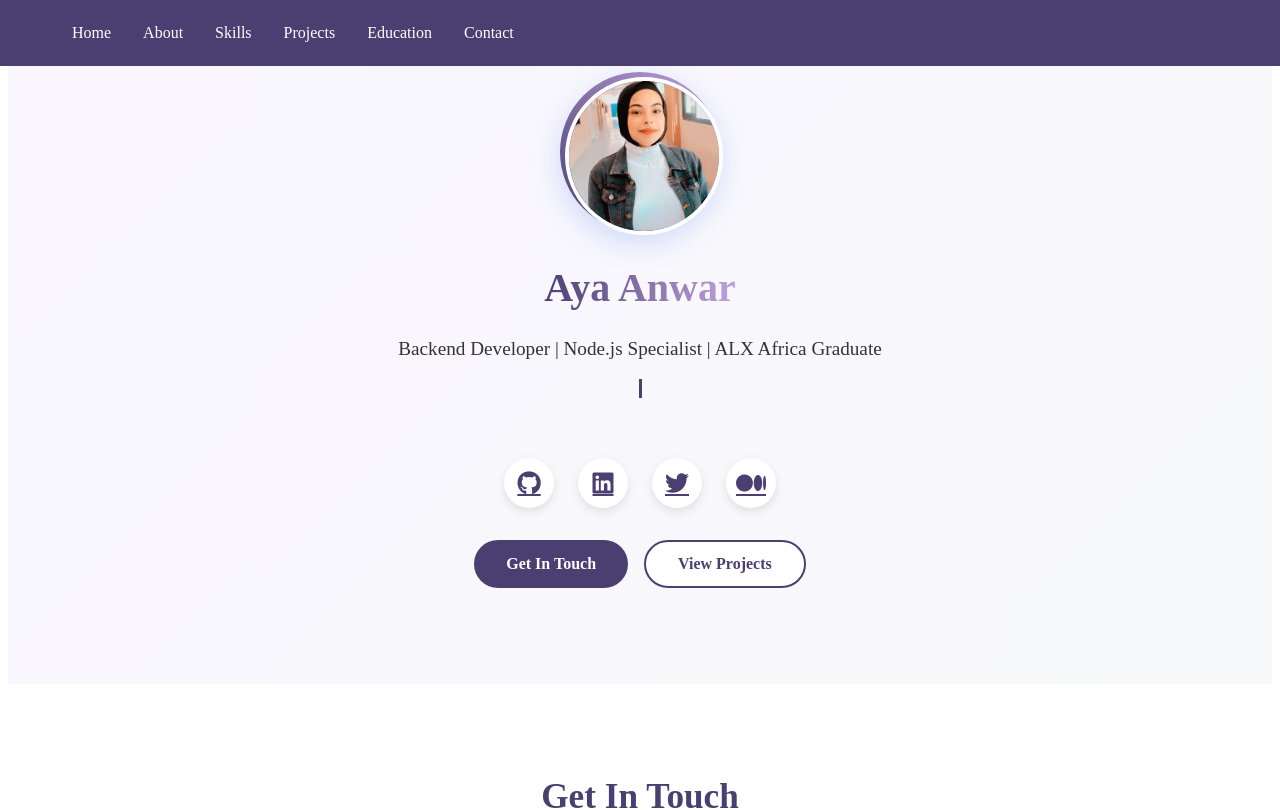
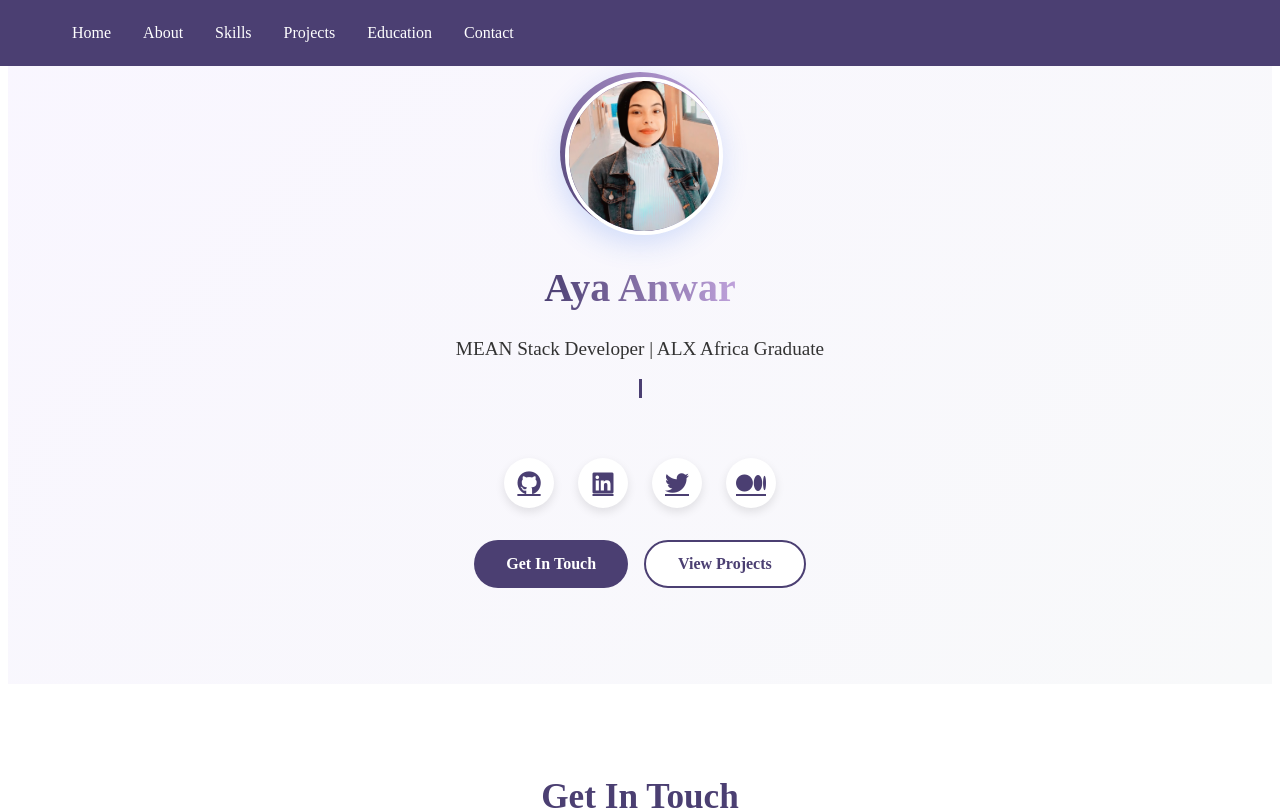
Before and after one commit to aya-anwar22/aya-anwar-portfolio, an Angular app in the folder frontend/: page / in a window 1280 px wide. Shown: the top 810 px of the page. Built offline with nearby package versions, Linux system fonts and the light colour scheme; no server answers.

Commit message:
frontend

```diff
--- a/frontend/src/app/features/frontend/shared/componentsts/header/header.component.html
+++ b/frontend/src/app/features/frontend/shared/componentsts/header/header.component.html
@@ -8,7 +8,7 @@
     </div>
 
     <h1 class="header-title">Aya Anwar</h1>
-    <p class="tagline">Backend Developer | Node.js Specialist | ALX Africa Graduate</p>
+    <p class="tagline">MEAN Stack Developer | ALX Africa Graduate</p>
 
     <div class="animated-text">
       <span class="typed-text"></span>
```
